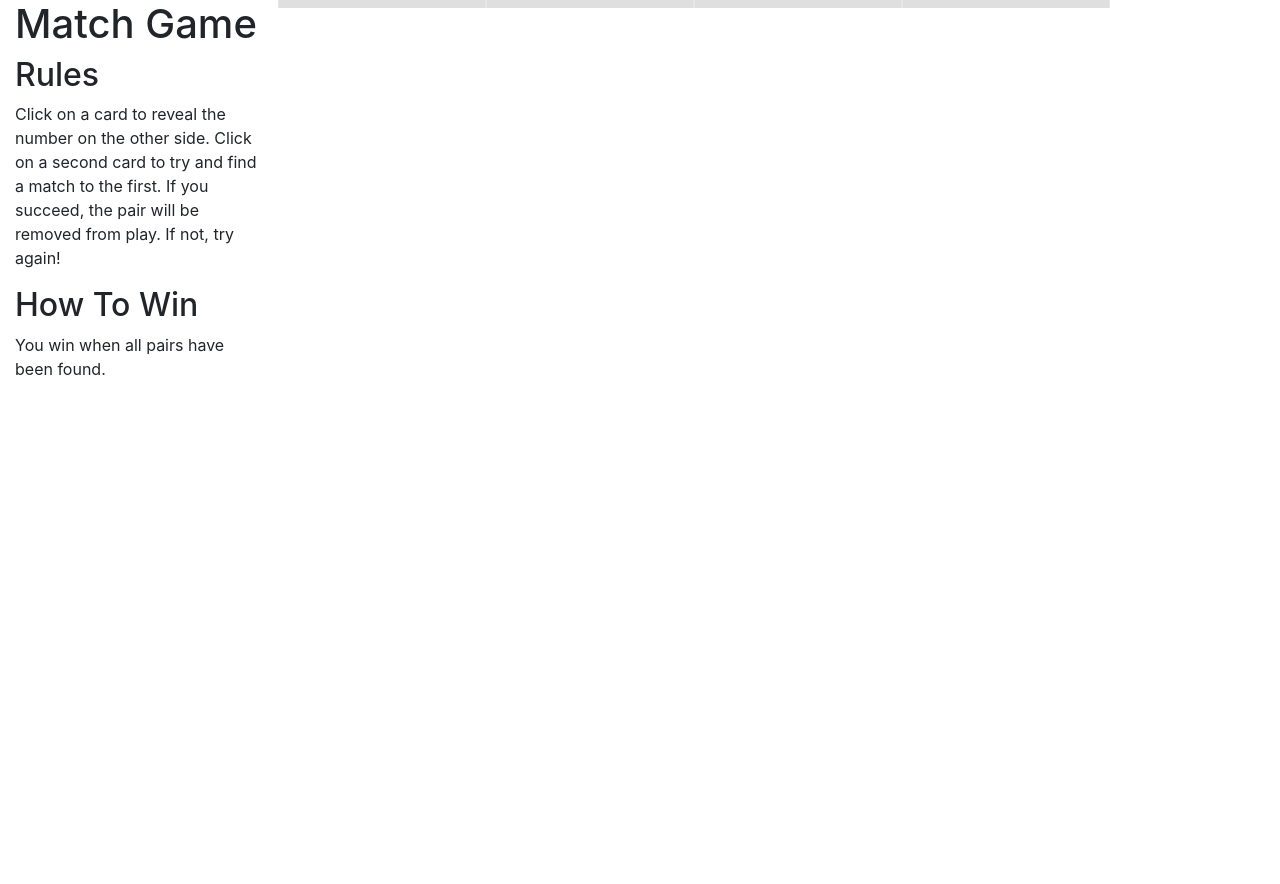
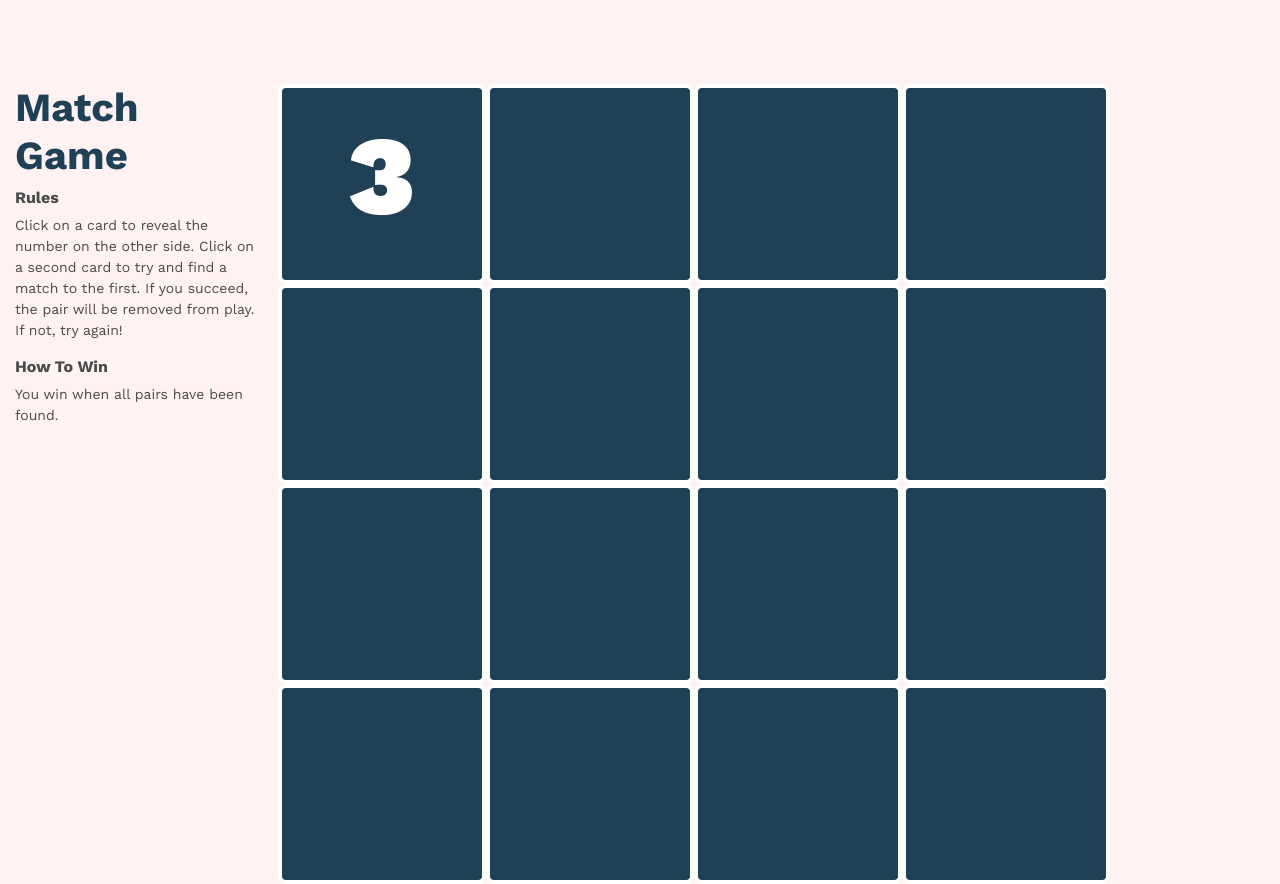
Before and after one commit to jdeel/matchgame, a plain HTML site: page index.html in a window 1280 px wide. Before the commit the page ends 800 px from the top, so only its background shows below. Drawn offline with nearby package versions, Linux system fonts and the light colour scheme.

Commit message:
Style cards and environment of game.

```diff
--- a/index.html
+++ b/index.html
@@ -4,10 +4,21 @@
   <meta charset="utf-8">
   <meta name="viewport" content="width=device-width, initial-scale=1, shrink-to-fit=no">
   <title>Match Game</title>
+
   <!-- Favicon -->
   <link href="favicon.png" rel="shortcut icon" type="image/x-icon">
+
+  <!-- Reset CSS -->
+  <link href="resources/css/reset.css" rel="stylesheet" type="text/css">
+
+  <!-- Google Fonts -->
+  <link href="https://fonts.googleapis.com/css?family=Work+Sans:400,700,900" rel="stylesheet">
+
   <!-- Bootstrap CSS -->
   <link rel="stylesheet" href="https://maxcdn.bootstrapcdn.com/bootstrap/4.0.0/css/bootstrap.min.css" integrity="sha384-Gn5384xqQ1aoWXA+058RXPxPg6fy4IWvTNh0E263XmFcJlSAwiGgFAW/dAiS6JXm" crossorigin="anonymous">
+
+  <!-- Stylesheet -->
+  <link href="resources/css/style.css" rel="stylesheet" type="text/css">
 </head>
 <body>
   <div class="container row">
@@ -20,7 +31,7 @@
     </div>
     <div id="game" class="col-12 col-lg-9">
       <div class="row">
-        <div class="card col-3"></div>
+        <div class="card col-3"><p>3</p></div>
         <div class="card col-3"></div>
         <div class="card col-3"></div>
         <div class="card col-3"></div>
--- /dev/null
+++ b/resources/css/reset.css
@@ -0,0 +1,53 @@
+/* http://meyerweb.com/eric/tools/css/reset/
+   v2.0 | 20110126
+   License: none (public domain)
+*/
+
+html, body, div, span, applet, object, iframe,
+h1, h2, h3, h4, h5, h6, p, blockquote, pre,
+a, abbr, acronym, address, big, cite, code,
+del, dfn, em, img, ins, kbd, q, s, samp,
+small, strike, strong, sub, sup, tt, var,
+b, u, i, center,
+dl, dt, dd, ol, ul, li,
+fieldset, form, label, legend,
+table, caption, tbody, tfoot, thead, tr, th, td,
+article, aside, canvas, details, embed,
+figure, figcaption, footer, header, hgroup,
+menu, nav, output, ruby, section, summary,
+time, mark, audio, video {
+  margin: 0;
+  padding: 0;
+  border: 0;
+  font-size: 100%;
+  font: inherit;
+  vertical-align: baseline;
+}
+/* HTML5 display-role reset for older browsers */
+article, aside, details, figcaption, figure,
+footer, header, hgroup, menu, nav, section {
+  display: block;
+}
+body {
+  line-height: 1;
+}
+ol, ul {
+  list-style: none;
+}
+blockquote, q {
+  quotes: none;
+}
+blockquote:before, blockquote:after,
+q:before, q:after {
+  content: '';
+  content: none;
+}
+table {
+  border-collapse: collapse;
+  border-spacing: 0;
+}
+
+a {
+  color: black;
+  text-decoration: none;
+}
--- a/resources/css/style.css
+++ b/resources/css/style.css
@@ -0,0 +1,30 @@
+body {
+  font-size: 14px;
+  font-family: "Work Sans", sans-serif;
+  color: rgb(74,74,74);
+  background-color: rgb(255,242,242);
+  padding-top: 5.25rem;
+}
+
+h1 {
+  font-weight: bold;
+  font-size: 2.5rem;
+  color: rgb(32,64,86);
+}
+
+h2 {
+  font-size: 1rem;
+  font-weight: bold;
+}
+
+.card {
+  height: 12.5rem;
+  background-color: rgb(32,64,86);
+  border: 4px solid #ffffff;
+  border-radius: 8px;
+  font-weight: 900;
+  font-size: 7rem;
+  color: rgb(255,255,255);
+  justify-content: center;
+  align-items: center;
+}
```
